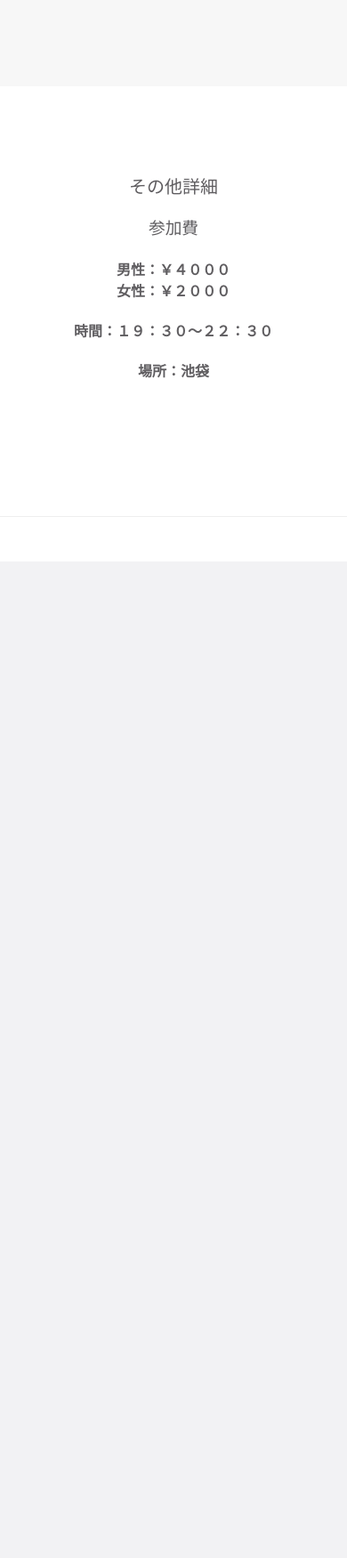
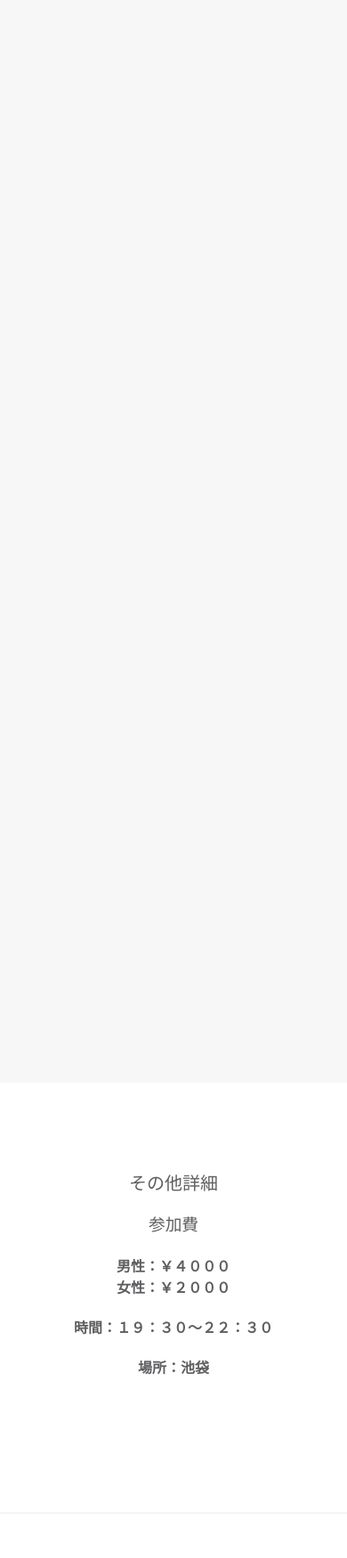
Before and after one commit to Cocktail-Kotoba/Cocktail-Kotoba, a PHP site: page / in a window 390 px wide. Shown: the part 945-2696 px from the top of the page at 89% size. Before the commit the page ends 1576 px from the top, so only its background shows below. Run offline with PHP 8.4, Linux system fonts and the light colour scheme.

Commit message:
Update responsive.css

```diff
--- a/responsive.css
+++ b/responsive.css
@@ -5,7 +5,7 @@
   }
 
   .lesson-wrapper {
-    /*height: 990px;*/
+    height: 990px;
   }
 
   footer {
@@ -57,7 +57,7 @@
   }
 
   .lesson-wrapper {
-    /*height: 1700px;*/
+    height: 1700px;
   }
 
   .message-wrapper .btn {
```
